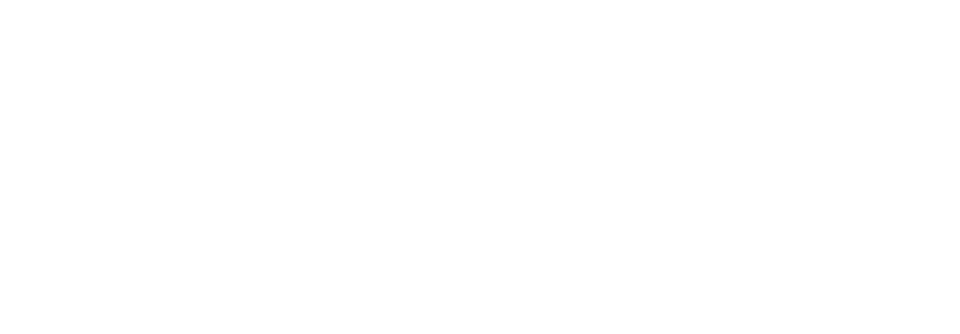
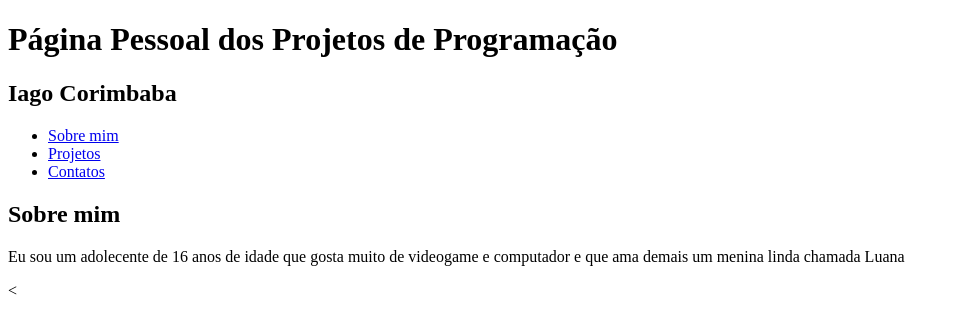
Before and after one commit to IagoCorimbaba/meusprojetos, a plain HTML site: page index.html in a window 1280 px wide. Shown: the whole page, without its empty margins (0-960 px from the left). Drawn offline with Linux system fonts and the light colour scheme.

Commit message:
Add files via upload

```diff
--- a/index.html
+++ b/index.html
@@ -8,12 +8,22 @@
 </head>
 <body>
    <header>
-
+       <h1>Página Pessoal dos Projetos de Programação</h1>
+       <h2>Iago Corimbaba</h2>
+       <nav>
+         <ul>
+            <li><a href="#sobre">Sobre mim</a></li>
+            <li><a href="#projetos">Projetos</a></li>
+            <li><a href="#contatos">Contatos</a></li>
+         </ul>
+       </nav>
    </header>
-   <section>
-
+   <section id="sobre">
+    <h2> Sobre mim </h2>
+    <p> Eu sou um adolecente de 16 anos de idade que gosta muito de videogame e computador e que ama demais um menina linda chamada Luana</p>
    </section>
-   <section>
+   <section id="projetos">
+    <
 
    </section>
    <section>
```
